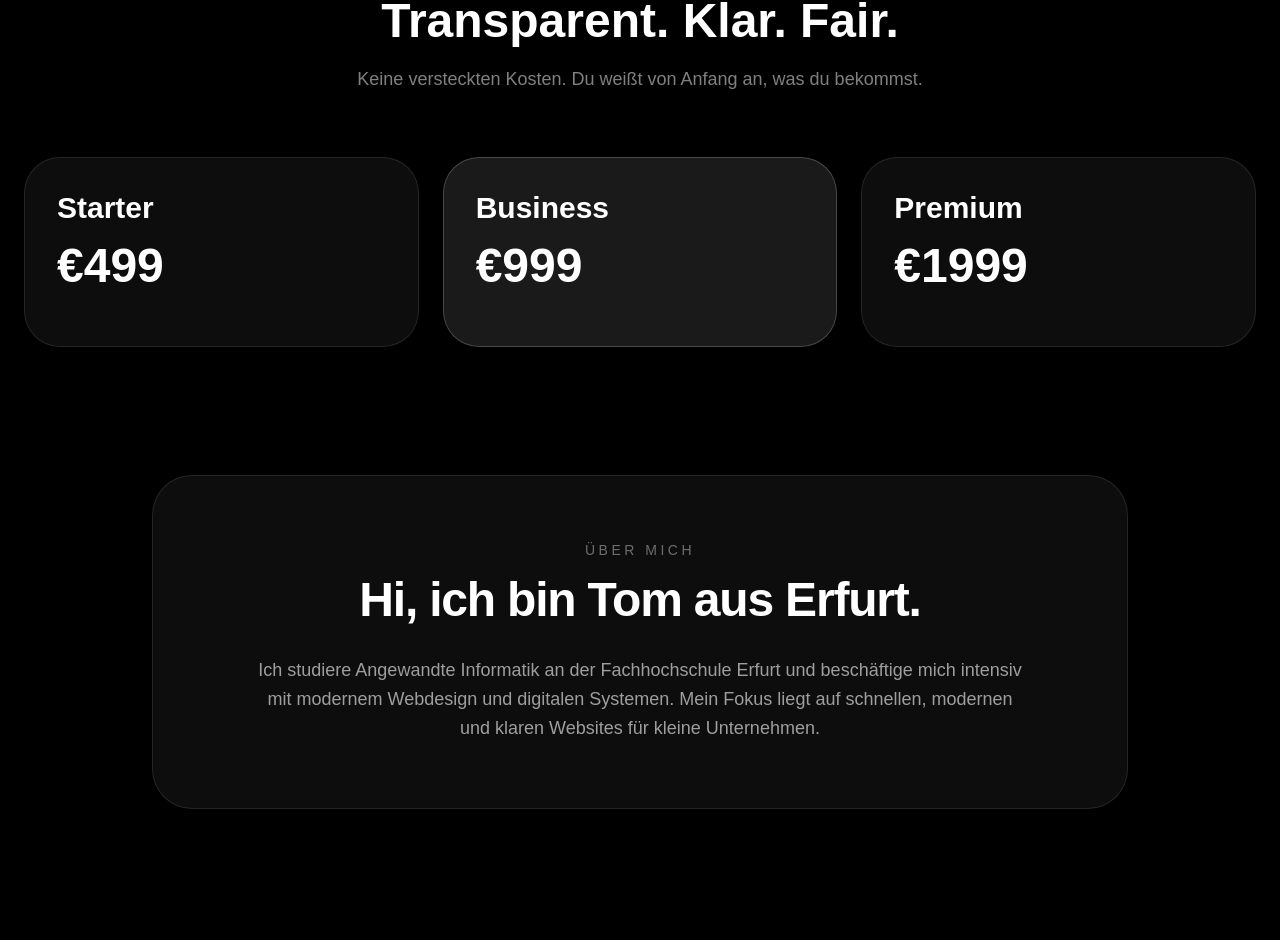
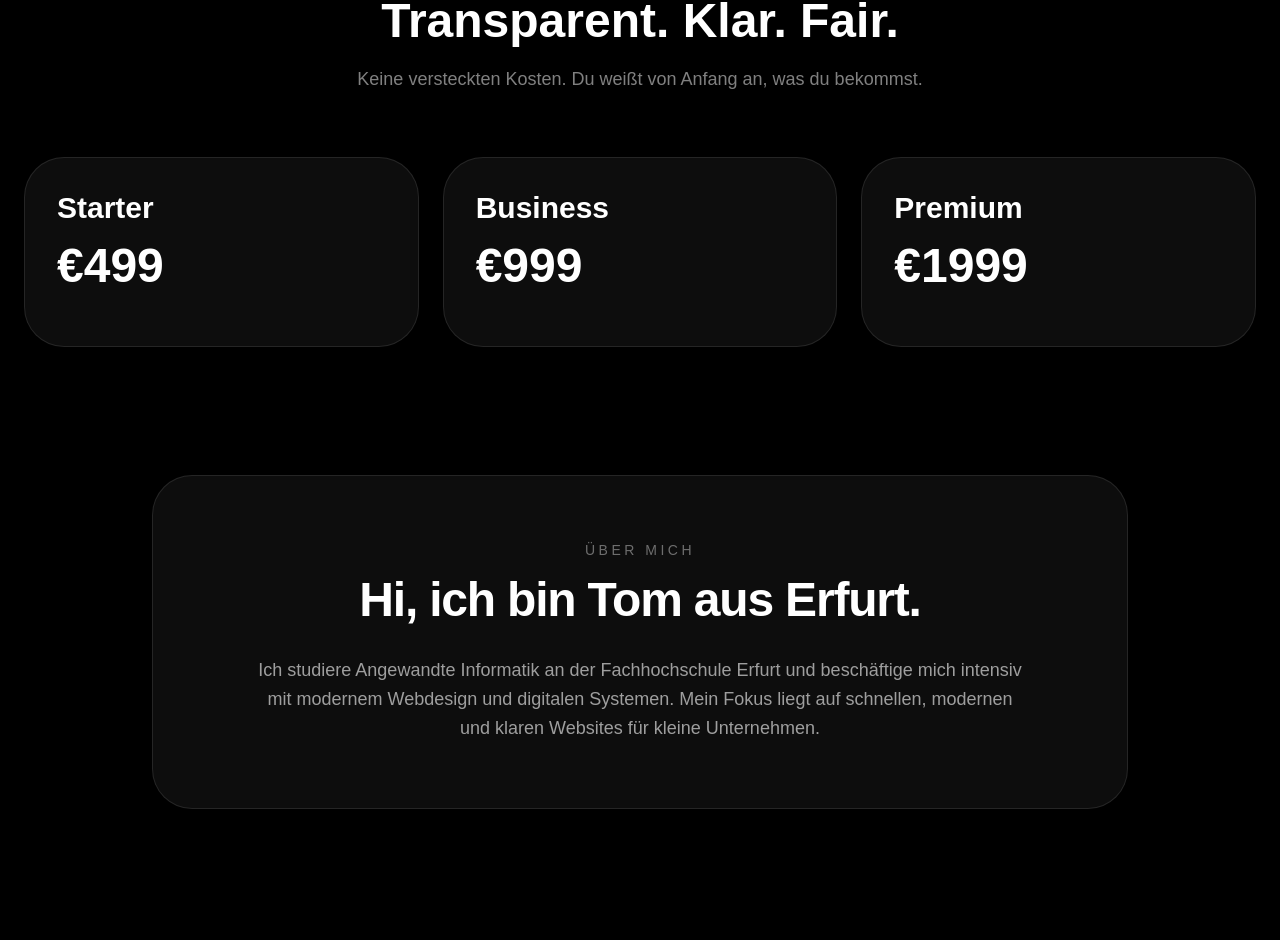
Before and after one commit to Tombaetz/tomswebcraft, a Next.js app: page / in a window 1280 px wide. Shown: the part 2062-3002 px from the top of the page. Built offline with nearby package versions, Linux system fonts and the light colour scheme.

Commit message:
improved pricing cars

```diff
--- a/components/PricingSection.tsx
+++ b/components/PricingSection.tsx
@@ -17,7 +17,7 @@ export default function PricingSection() {
 
       <div className="grid md:grid-cols-3 gap-6">
 
-        <div className="rounded-[36px] border border-white/10 bg-white/5 p-8 backdrop-blur-xl">
+        <div className=" relative rounded-[40px] border border-white/10 bg-white/5 p-8 backdrop-blur-2xl transition-all duration-500 cursor-pointer hover:scale-[1.05] hover:-translate-y-1 hover:border-white/30 hover:bg-white/10 hover:shadow-[0_0_80px_rgba(255,255,255,0.12)] ">
           <h3 className="text-3xl font-semibold mb-4">
             Starter
           </h3>
@@ -27,7 +27,7 @@ export default function PricingSection() {
           </p>
         </div>
 
-        <div className="rounded-[36px] border border-white/20 bg-white/10 p-8 backdrop-blur-xl">
+        <div className=" relative rounded-[40px] border border-white/10 bg-white/5 p-8 backdrop-blur-2xl transition-all duration-500 cursor-pointer hover:scale-[1.05] hover:-translate-y-1 hover:border-white/30 hover:bg-white/10 hover:shadow-[0_0_80px_rgba(255,255,255,0.12)]">
           <h3 className="text-3xl font-semibold mb-4">
             Business
           </h3>
@@ -37,7 +37,7 @@ export default function PricingSection() {
           </p>
         </div>
 
-        <div className="rounded-[36px] border border-white/10 bg-white/5 p-8 backdrop-blur-xl">
+        <div className="relative rounded-[40px] border border-white/10 bg-white/5 p-8 backdrop-blur-2xl transition-all duration-500 cursor-pointer hover:scale-[1.05] hover:-translate-y-1 hover:border-white/30 hover:bg-white/10 hover:shadow-[0_0_80px_rgba(255,255,255,0.12)]">
           <h3 className="text-3xl font-semibold mb-4">
             Premium
           </h3>
```
